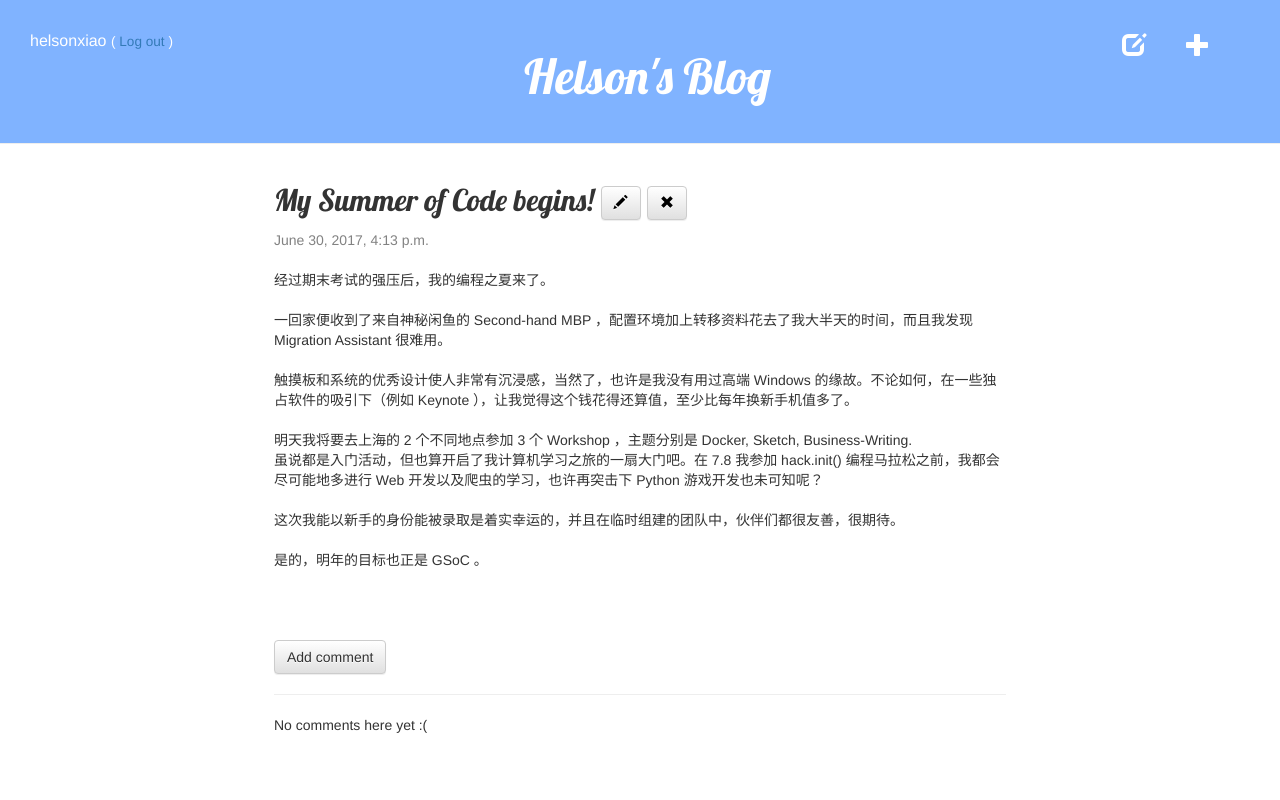
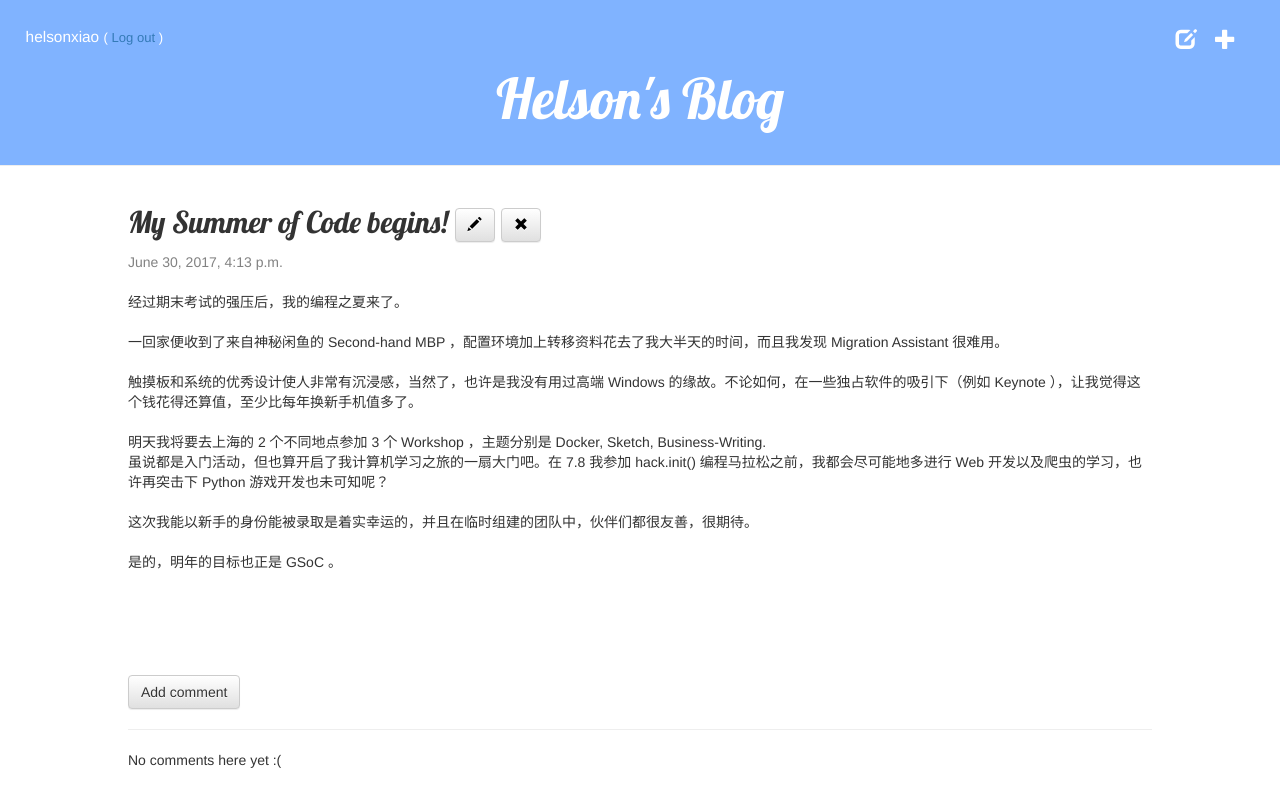
Before and after one commit to helsonxiao/mysite, a Django app: page /post/4/ in a window 1280 px wide. Run offline with Django 3.2, Linux system fonts and the light colour scheme; a user stored in the database is signed in; data comes from the database, SQL or seed files in the repository; some libraries are stand-ins or nearby versions.

Commit message:
style changed

```diff
--- a/blog/static/css/mysite.css
+++ b/blog/static/css/mysite.css
@@ -1,41 +1,51 @@
 .page-header {
-    background: #80B3FF;
-    margin-top: 0;
-    padding: 30px;
+    background-color: #80B3FF;
+    margin-top: 0%;
+    padding: 2%;
+    width: auto;
 }
 
 .page-header h1, .page-header h1 a, .page-header h1 a:visited, .page-header h1 a:active {
     color: #ffffff;
-    font-size: 36pt;
+    font-size: 2em;
     text-decoration: none;
     text-align: center;
 }
 
 .page-header p {
     color: #ffffff;
-    font-size: 12pt;
-    float: left;
+    font-size: 1.1em;
+    /*float: left;*/
+    text-align: left;
+    margin: auto;
 }
 
 .top-menu, .top-menu:hover, .top-menu:visited {
     color: #ffffff;
     float: right;
-    font-size: 18pt;
-    margin-right: 40px;
+    font-size: 1.5em;
+    margin-right: 1.5%;
+    margin-bottom: auto;
 }
 
 h1, h2, h3, h4 {
     font-family: 'Lobster', cursive;
 }
 
-.row {
-    margin-left: 5cm;
-    margin-right: 5cm;
+.content {
+    width: 100%;
 }
+
+/*.row {*/
+/*    margin-left: 10%;*/
+/*    margin-right: 10%;*/
+/*}*/
 
 .col-md-8 {
     float: left;
-    width: 100%
+    width: 100%;
+    padding-left: 10%;
+    padding-right: 10%;
 }
 
 .date {
@@ -51,13 +61,13 @@ h1, h2, h3, h4 {
 }
 
 .post {
-    margin-bottom: 70px;
+    margin-bottom: 10%;
 }
 
 .post h2 a, .post h2 a:visited {
     color: #000000;
 }
 
-.commet {
-    margin: 20px 0px 20px 20px;
+.comment {
+    margin: 3% 3% 3% 0%;
 }
--- a/blog/templates/blog/base.html
+++ b/blog/templates/blog/base.html
@@ -1,6 +1,7 @@
 {% load staticfiles %}
 <html>
     <head>
+        <meta name="viewport" content="width=device-width, initial-scale=1" />
         <link rel="stylesheet" href="https://maxcdn.bootstrapcdn.com/bootstrap/3.3.7/css/bootstrap.min.css" integrity="sha384-BVYiiSIFeK1dGmJRAkycuHAHRg32OmUcww7on3RYdg4Va+PmSTsz/K68vbdEjh4u" crossorigin="anonymous">
         <link rel="stylesheet" href="https://maxcdn.bootstrapcdn.com/bootstrap/3.3.7/css/bootstrap-theme.min.css" integrity="sha384-rHyoN1iRsVXV4nD0JutlnGaslCJuC7uwjduW9SVrLvRYooPp2bWYgmgJQIXwl/Sp" crossorigin="anonymous">
         <script src="https://maxcdn.bootstrapcdn.com/bootstrap/3.3.7/js/bootstrap.min.js" integrity="sha384-Tc5IQib027qvyjSMfHjOMaLkfuWVxZxUPnCJA7l2mCWNIpG9mGCD8wGNIcPD7Txa" crossorigin="anonymous"></script>
```
